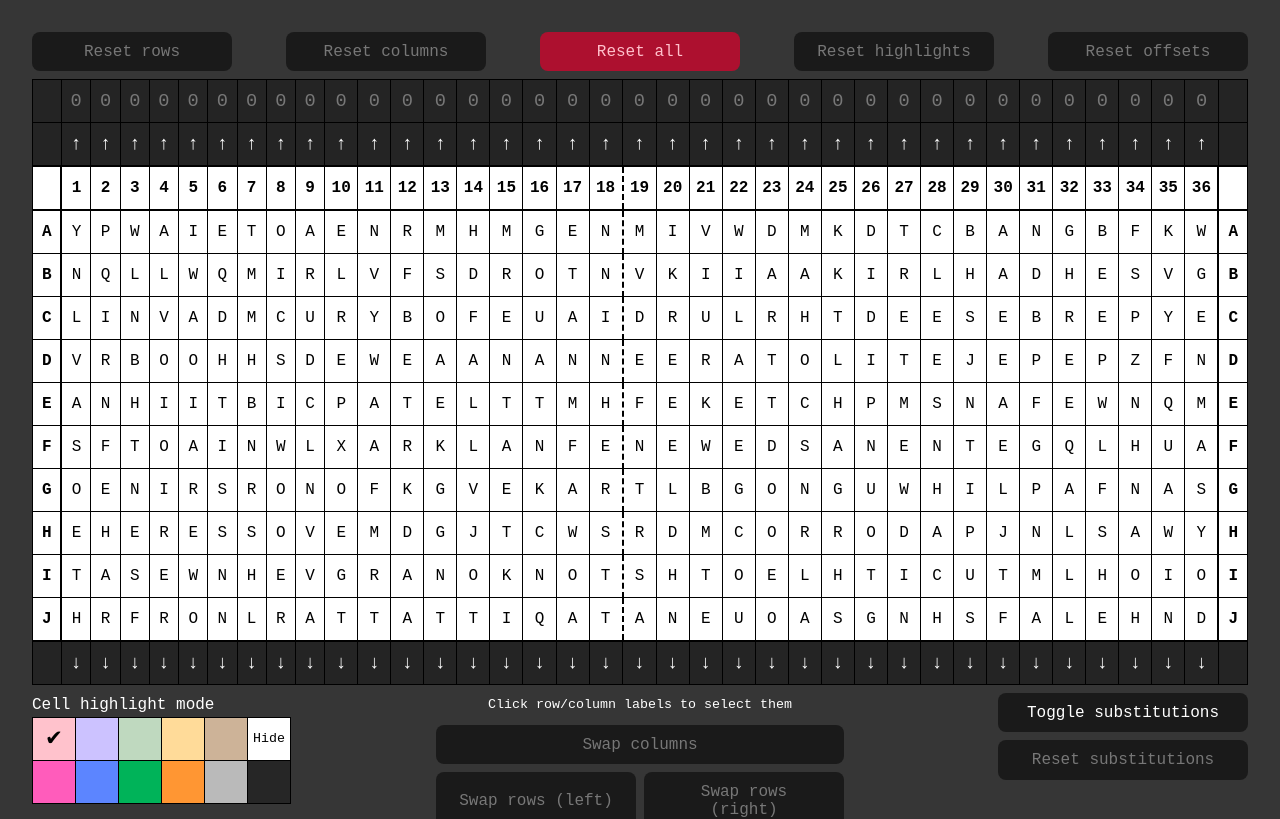
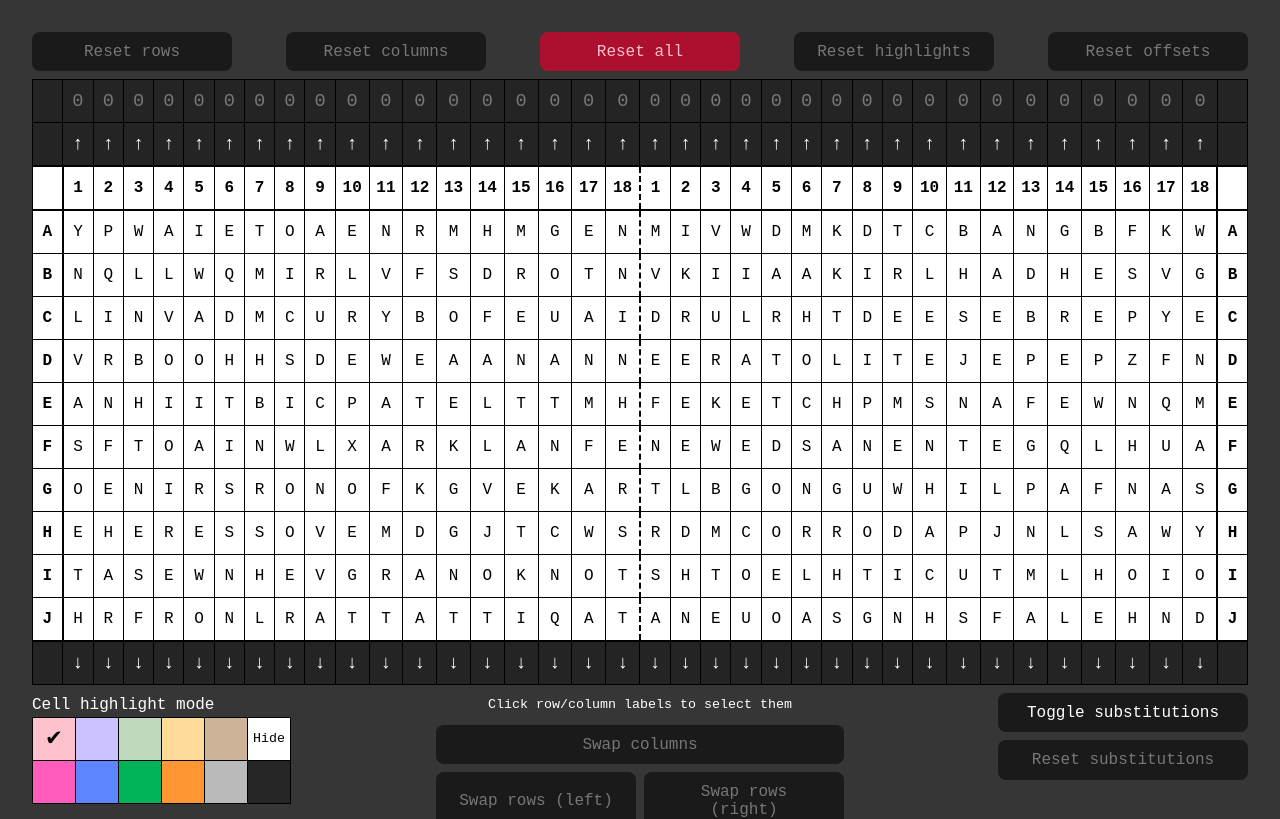
Before and after one commit to d-as/ctc-th, a React (Vite) app: page / in a window 1280 px wide. Shown: the top 819 px of the page. Built offline with nearby package versions, Linux system fonts and the light colour scheme.

Commit message:
Fix column indexing

```diff
--- a/src/App.tsx
+++ b/src/App.tsx
@@ -98,11 +98,11 @@ const App = () => {
 
   // Returns the cell value from the original grid at a given position
   // If you need a value from the current layout of the grid, use getTrueCell
-  const getCell = (row: number, col: number, trueCol?: number, visual = false): string => {
+  const getCell = (row: number, col: number, trueCol?: number, startColumnsFromOneOnBothSide = false): string => {
     if (row === 0 && (col < 1 || col > 36)) {
       return ''
     } else if (row === 0) {
-      if (visual && trueCol !== undefined && trueCol > 18 && noDuplicateLabelsOnOneSide()) {
+      if (startColumnsFromOneOnBothSide && trueCol !== undefined && trueCol > 18 && noDuplicateLabelsOnOneSide()) {
         return (col > 18 ? (col - 18) : col).toString();
       }
       return col.toString();
@@ -647,7 +647,7 @@ const App = () => {
         onMouseEnter={() => hoverCell(row, col, trueRow, trueCol, true)}
         onMouseLeave={() => hoverCell(row, col, trueRow, trueCol, false)}
       >
-        {getCell(row, col, trueRow, true)}
+        {getCell(row, col, trueCol, true)}
       </td>
     );
   };
```
